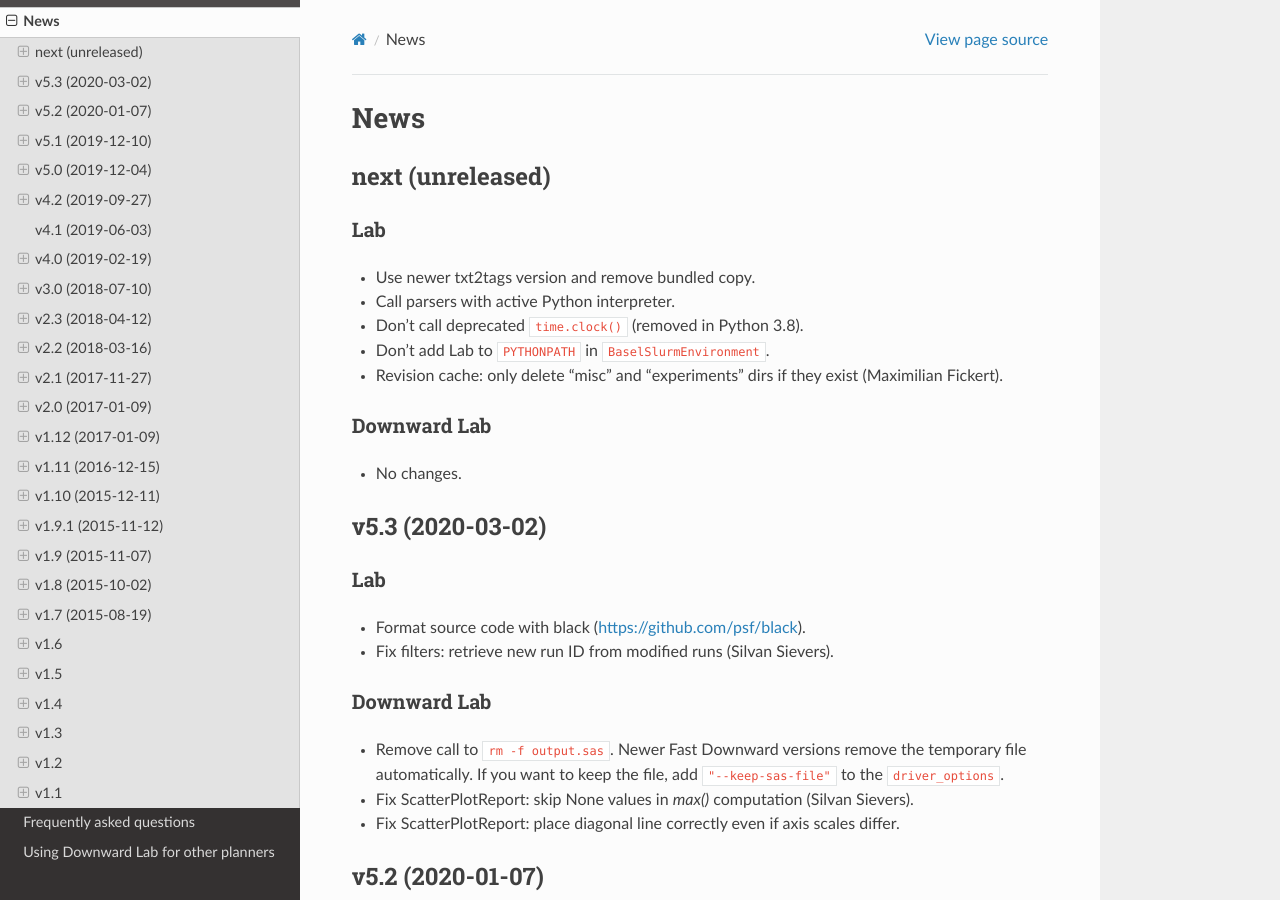
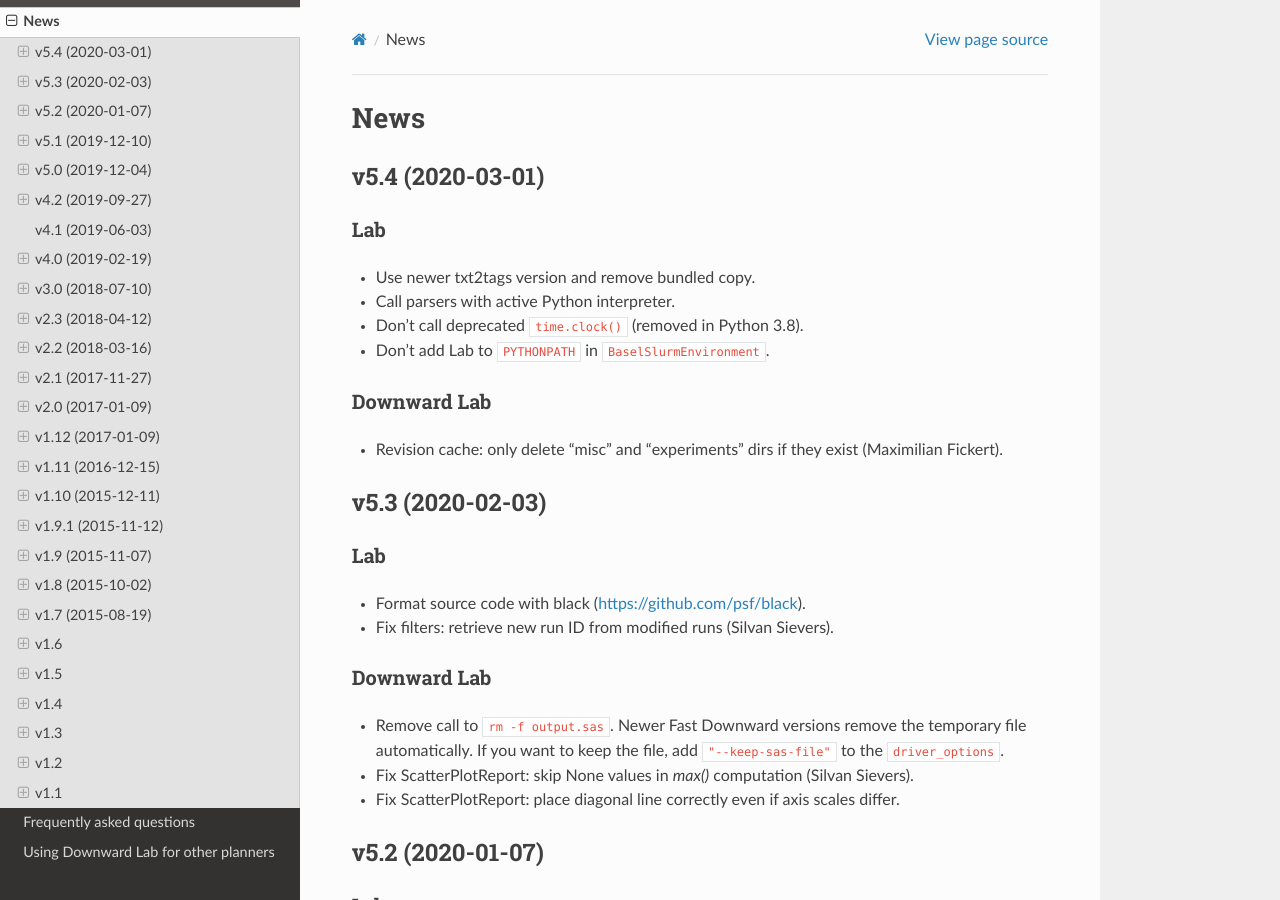
Before and after one commit to aibasel/lab, a Sphinx documentation site: the page built from docs/news.rst, in a window 1280 px wide and 900 px high. Built offline with Sphinx 7.4.7 and the Read the Docs theme 2.0.0, drawn with Linux system fonts in a browser that asks for light colours; pages that are not in the unit, such as notebooks, are missing from menus.

Commit message:
Update news file.

```diff
--- a/docs/news.rst
+++ b/docs/news.rst
@@ -1,7 +1,7 @@
 News
 ====
 
-next (unreleased)
+v5.4 (2020-03-01)
 -----------------
 
 Lab
@@ -10,14 +10,13 @@ Lab
 * Call parsers with active Python interpreter.
 * Don't call deprecated ``time.clock()`` (removed in Python 3.8).
 * Don't add Lab to ``PYTHONPATH`` in ``BaselSlurmEnvironment``.
-* Revision cache: only delete "misc" and "experiments" dirs if they exist (Maximilian Fickert).
 
 Downward Lab
 ^^^^^^^^^^^^
-* No changes.
+* Revision cache: only delete "misc" and "experiments" dirs if they exist (Maximilian Fickert).
 
 
-v5.3 (2020-03-02)
+v5.3 (2020-02-03)
 -----------------
 
 Lab
```
